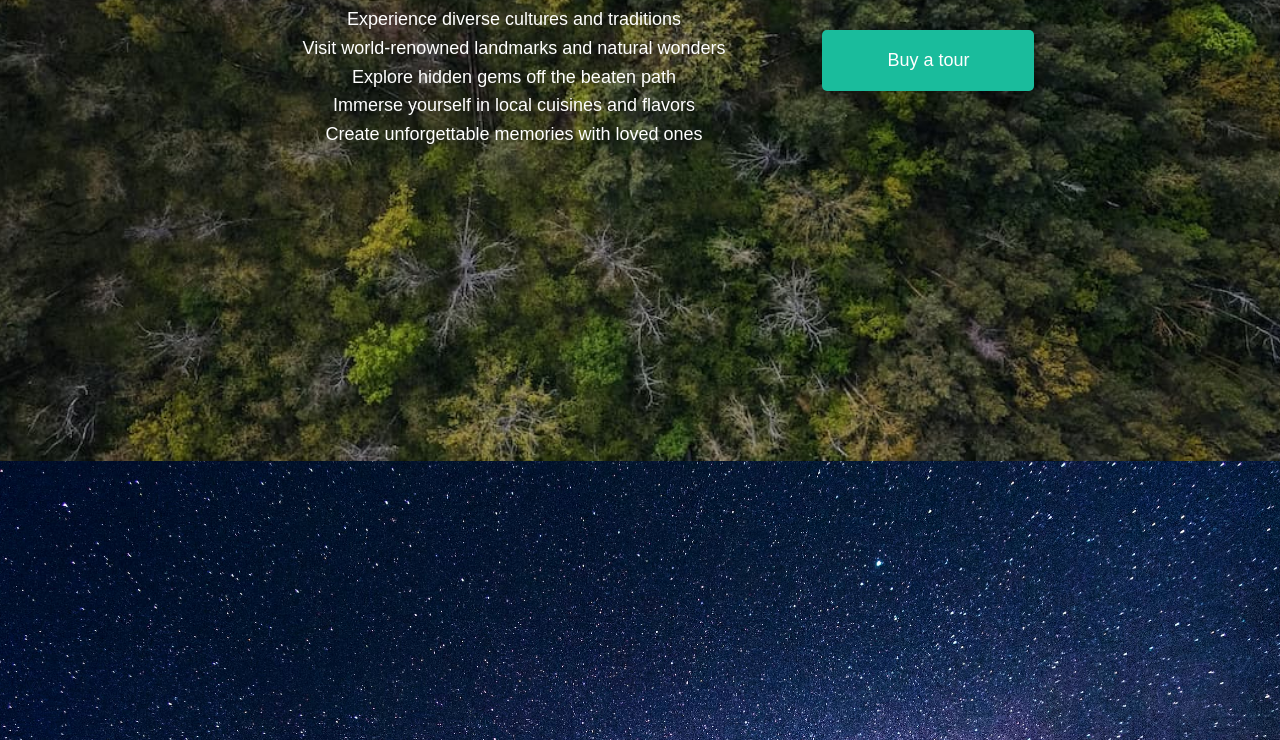
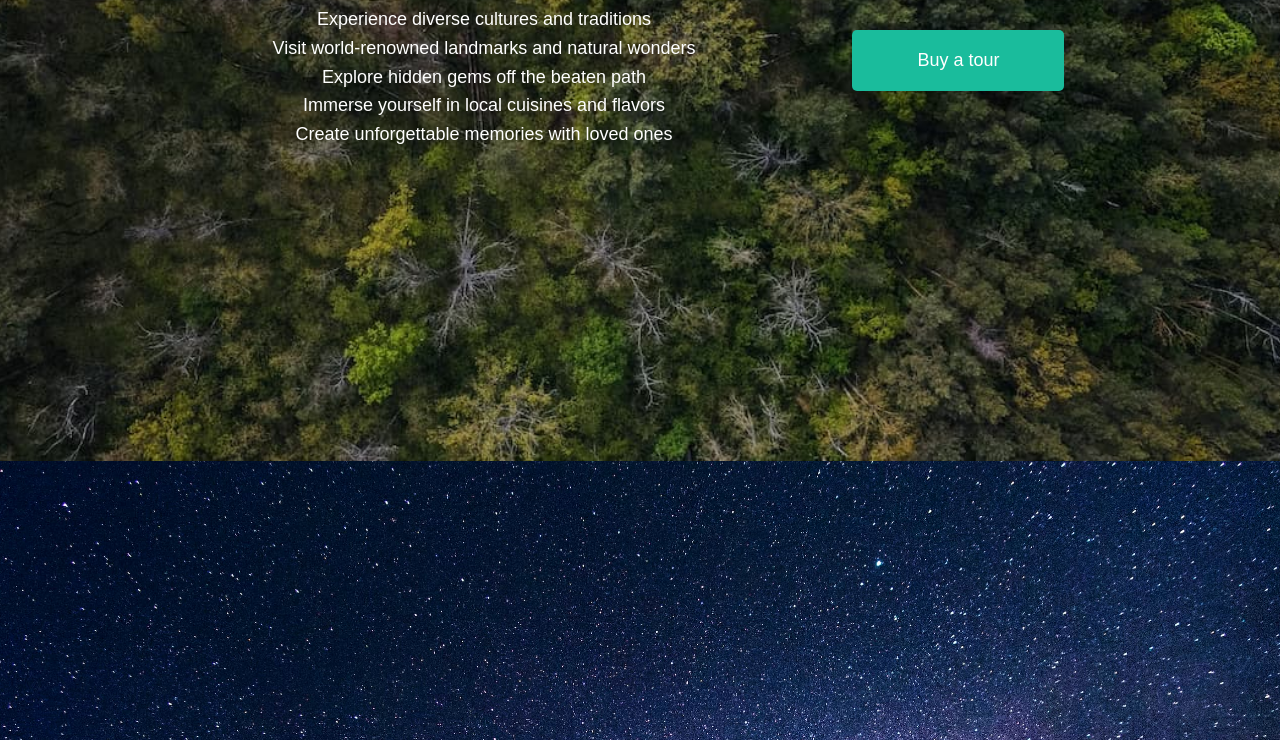
Before and after one commit to s5unanow/my-traveling-site, a plain HTML site: page index.html in a window 1280 px wide. Shown: the part 419-1159 px from the top of the page. Drawn offline with Linux system fonts and the light colour scheme.

Commit message:
Increase gap between button and text

```diff
--- a/styles.css
+++ b/styles.css
@@ -65,7 +65,7 @@ body {
 
 .section__content {
   display: flex;
-  gap: 40px;
+  gap: 100px;
   align-items: center;
   justify-content: center;
   width: 80%;
```
